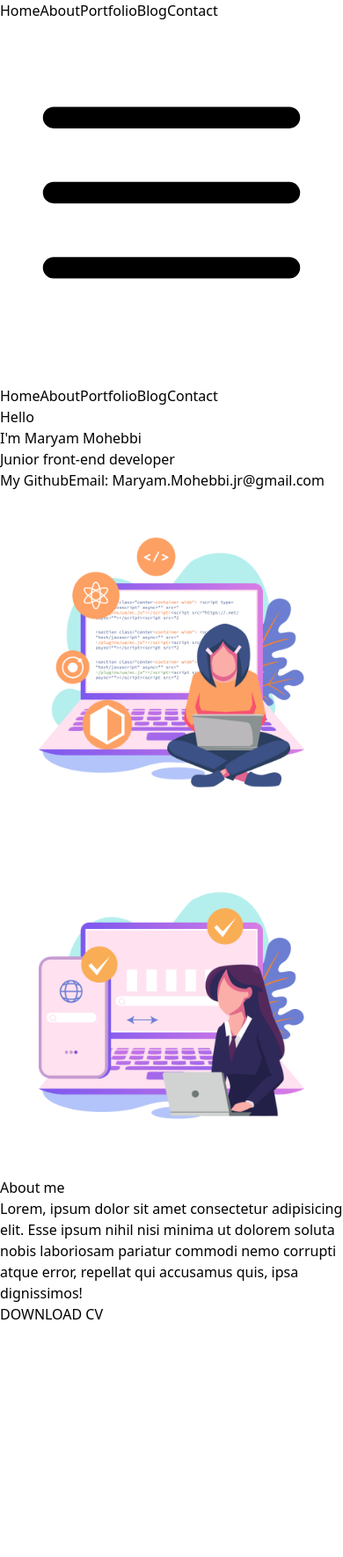
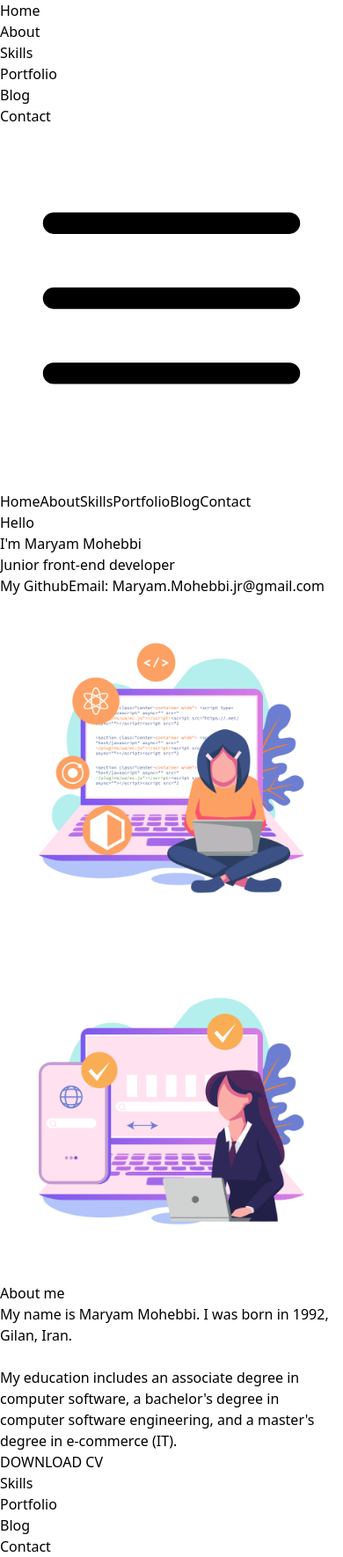
Before and after one commit to maryammohebbi/portfolio, a React (Vite) app: page / in a window 390 px wide. Shown: the whole page at 88% size. Before the commit the page ends 1506 px from the top, so only its background shows below. Built offline with nearby package versions, Linux system fonts and the light colour scheme.

Commit message:
about me text added, transition added to menu and buttons and some style details changed

```diff
--- a/src/App.jsx
+++ b/src/App.jsx
@@ -1,14 +1,22 @@
 import About from './components/About'
 import Banner from './components/Banner'
+import Blog from './components/Blog'
+import Contact from './components/Contact'
 import Navbar from './components/Navbar'
+import Portfolio from './components/Portfolio'
+import Skills from './components/Skills'
 
 function App() {
 
   return (
-    <div className='flex flex-col max-w-sm mx-auto sm:max-w-lg md:max-w-2xl lg:max-w-full min-h-screen py-5 px-10'>
+    <div className='flex flex-col max-w-sm mx-auto sm:max-w-lg md:max-w-2xl lg:max-w-full min-h-screen py-5 px-10 hover:transition-all hover:duration-500 hover:ease-out'>
       <Navbar/>
       <Banner/>
       <About/>
+      <Skills/>
+      <Portfolio/>
+      <Blog/>
+      <Contact/>
 
     </div>
   )
--- a/src/components/About.jsx
+++ b/src/components/About.jsx
@@ -3,16 +3,23 @@ import React from 'react'
 function About() {
   return (
     <div className='flex w-full'>
-        <div className='hidden md:flex'>
+        <div className='hidden lg:flex w-full'>
             <img src="../src/assets/about.jpg" alt="" />
         </div>
         <div className='flex flex-col justify-center'>
             <h1 className='uppercase font-bold text-xl md:text-3xl mb-5'>About me</h1>
-            <p className='text-xl mb-8'>
-                Lorem, ipsum dolor sit amet consectetur adipisicing elit. Esse ipsum nihil nisi minima ut dolorem soluta nobis laboriosam pariatur commodi nemo corrupti atque error, repellat qui accusamus quis, ipsa dignissimos!
-            </p>
+            <div>
+                <p className='text-xl'>
+                    My name is Maryam Mohebbi. I was born in 1992, Gilan, Iran.
+                </p>
+                <br />
+                <p className='text-xl mb-8'>
+                    My education includes an associate degree in computer software, a bachelor's degree in computer software engineering, and a master's degree in e-commerce (IT).
+                </p>
+            </div>
+
             <div className='mx-auto shadow-lg'>
-                <a href="#" className='p-3 bg-purple-200 rounded-md inline-block font-bold text-sm'>DOWNLOAD CV</a>
+                <a href="#" className='p-3 bg-purple-300 rounded-md inline-block font-bold text-sm hover:bg-purple-400 transition-all duration-700 ease-out'>DOWNLOAD CV</a>
             </div>
         </div>
     </div>
--- a/src/components/Banner.jsx
+++ b/src/components/Banner.jsx
@@ -3,14 +3,14 @@ import React from 'react'
 function Banner() {
   return (
     <section className='flex w-full h-full items-center p-5 mb-8'>
-        <div className='flex flex-col gap-y-8 flex-1'>
+        <div className="flex flex-col gap-y-8 flex-1 bg-[url('../src/assets/circuit.png')]">
           <div className='flex flex-col gap-y-8 uppercase'>
             <h1 className="text-2xl font-bold lg:text-4xl">Hello</h1>
             <h2 className='text-4xl font-bold lg:text-5xl'>I'm Maryam Mohebbi</h2>
             <h3 className='text-xl font-bold lg:text-2xl'>Junior front-end developer</h3>
           </div>
           <div className='hidden md:flex gap-x-8 '>
-            <a href='https://github.com/maryammohebbi/' className='p-3 bg-purple-200 rounded-md font-bold'>My Github</a>
+            <a href='https://github.com/maryammohebbi/' className='p-3 bg-purple-300 rounded-md font-bold hover:bg-purple-400 transition-all duration-700 ease-out'>My Github</a>
             <span className='font-bold text-slate-700 py-3'>
                 <span>Email: </span>
                 Maryam.Mohebbi.jr@gmail.com
--- /dev/null
+++ b/src/components/Blog.jsx
@@ -0,0 +1,9 @@
+import React from 'react'
+
+function Blog() {
+  return (
+    <div>Blog</div>
+  )
+}
+
+export default Blog
--- /dev/null
+++ b/src/components/Contact.jsx
@@ -0,0 +1,9 @@
+import React from 'react'
+
+function Contact() {
+  return (
+    <div>Contact</div>
+  )
+}
+
+export default Contact
--- a/src/components/Navbar.jsx
+++ b/src/components/Navbar.jsx
@@ -10,22 +10,24 @@ function Navbar() {
     }
 
   return (
-    <nav className='w-full h-auto p-5 mb-3'>
-        <div className='hidden md:flex gap-x-7 text-purple-900 font-bold text-lg '>
-            <a href="#" className='hover:text-purple-600'>Home</a>
-            <a href="#" className='hover:text-purple-600'>About</a>
-            <a href="#" className='hover:text-purple-600'>Portfolio</a>
-            <a href="#" className='hover:text-purple-600'>Blog</a>
-            <a href="#" className='hover:text-purple-600'>Contact</a>
-        </div>
+    <nav className='w-full h-auto p-5 mb-3 sticky '>
+        <ul className='hidden md:flex gap-x-7 text-purple-900 font-bold text-lg h-12'>
+            <li className='w-16 hover:pl-2 transition-all duration-500 ease-in'><a href="#" className='hover:text-purple-600'>Home</a></li>
+            <li className='w-16 hover:pl-2 transition-all duration-500 ease-in'><a href="#" className='hover:text-purple-600'>About</a></li>
+            <li className='w-16 hover:pl-2 transition-all duration-500 ease-in'><a href="#" className='hover:text-purple-600'>Skills</a></li>
+            <li className='w-16 hover:pl-2 transition-all duration-500 ease-in'><a href="#" className='hover:text-purple-600'>Portfolio</a></li>
+            <li className='w-16 hover:pl-2 transition-all duration-500 ease-in'><a href="#" className='hover:text-purple-600'>Blog</a></li>
+            <li className='w-16 hover:pl-2 transition-all duration-500 ease-in'><a href="#" className='hover:text-purple-600'>Contact</a></li>
+        </ul>
         <Bars3Icon className={`w-10 h-10 text-purple-800 md:hidden ${isOpen ? "hidden" : ""}`} onClick={handleNavOpen}/>
-        <div className={`${isOpen ? "" : "hidden"} md:hidden sticky p-3 bg-purple-900 rounded-md`} >
+        <div className={`${isOpen ? "" : "hidden"} sticky md:hidden p-3 bg-purple-900 rounded-md`} >
             <button>
                 <XMarkIcon className='w-8 h-8 absolute right-2 top-2' onClick={handleNavClose}/>
             </button>
             <div className='flex flex-col gap-y-4 text-purple-200 font-bold shadow-lg'>
                 <a href="#">Home</a>
                 <a href="#">About</a>
+                <a href="#">Skills</a>
                 <a href="#">Portfolio</a>
                 <a href="#">Blog</a>
                 <a href="#">Contact</a>
--- /dev/null
+++ b/src/components/Portfolio.jsx
@@ -0,0 +1,9 @@
+import React from 'react'
+
+function Portfolio() {
+  return (
+    <div>Portfolio</div>
+  )
+}
+
+export default Portfolio
--- /dev/null
+++ b/src/components/Skills.jsx
@@ -0,0 +1,9 @@
+import React from 'react'
+
+function Skills() {
+  return (
+    <div>Skills</div>
+  )
+}
+
+export default Skills
```
